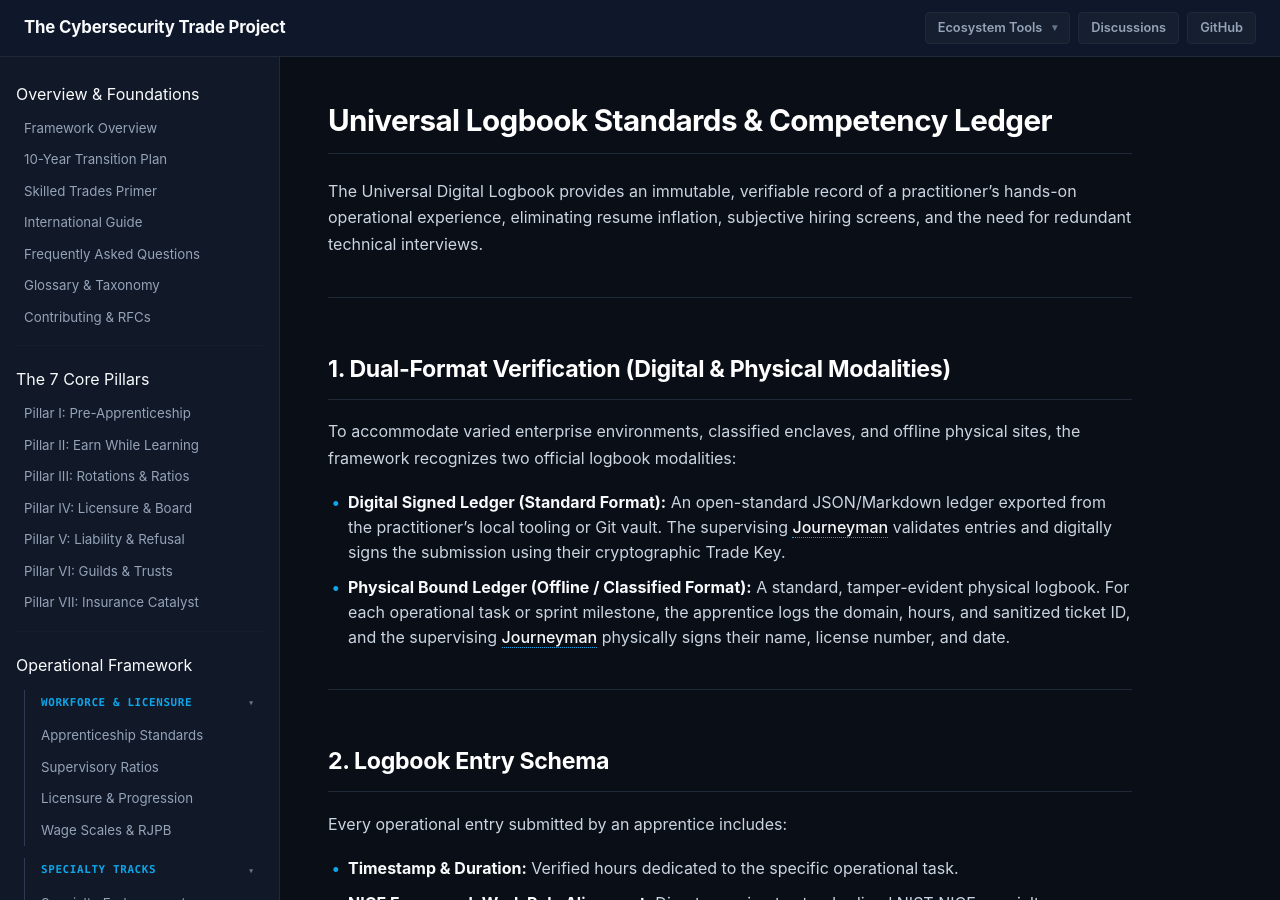
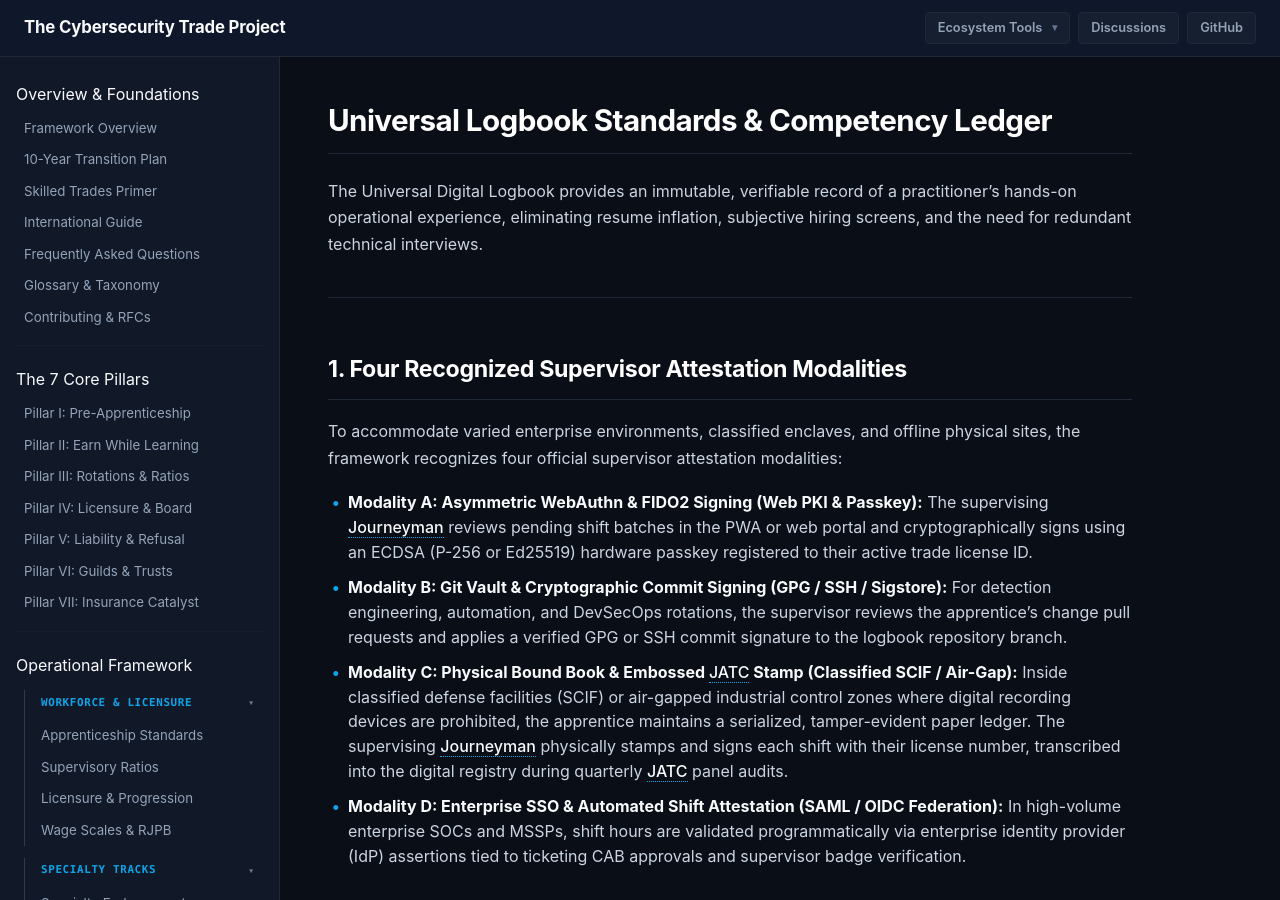
Before and after one commit to DanielTolczyk/the-cyber-trade-project, a Jekyll site: the page built from framework/logbook-standards.md, in a window 1280 px wide and 900 px high. Built offline with Jekyll 4.4.1, drawn with Linux system fonts in a browser that asks for light colours; our own code applies the rules of GitHub Pages for plain Markdown files.

Commit message:
docs(framework): formalize four recognized supervisor attestation modalities in logbook standards

```diff
--- a/framework/logbook-standards.md
+++ b/framework/logbook-standards.md
@@ -4,12 +4,14 @@ The Universal Digital Logbook provides an immutable, verifiable record of a prac
 
 ---
 
-## 1. Dual-Format Verification (Digital & Physical Modalities)
+## 1. Four Recognized Supervisor Attestation Modalities
 
-To accommodate varied enterprise environments, classified enclaves, and offline physical sites, the framework recognizes two official logbook modalities:
+To accommodate varied enterprise environments, classified enclaves, and offline physical sites, the framework recognizes four official supervisor attestation modalities:
 
-* **Digital Signed Ledger (Standard Format):** An open-standard JSON/Markdown ledger exported from the practitioner's local tooling or Git vault. The supervising Journeyman validates entries and digitally signs the submission using their cryptographic Trade Key.
-* **Physical Bound Ledger (Offline / Classified Format):** A standard, tamper-evident physical logbook. For each operational task or sprint milestone, the apprentice logs the domain, hours, and sanitized ticket ID, and the supervising Journeyman physically signs their name, license number, and date.
+* **Modality A: Asymmetric WebAuthn & FIDO2 Signing (Web PKI & Passkey):** The supervising Journeyman reviews pending shift batches in the PWA or web portal and cryptographically signs using an ECDSA (P-256 or Ed25519) hardware passkey registered to their active trade license ID.
+* **Modality B: Git Vault & Cryptographic Commit Signing (GPG / SSH / Sigstore):** For detection engineering, automation, and DevSecOps rotations, the supervisor reviews the apprentice's change pull requests and applies a verified GPG or SSH commit signature to the logbook repository branch.
+* **Modality C: Physical Bound Book & Embossed JATC Stamp (Classified SCIF / Air-Gap):** Inside classified defense facilities (SCIF) or air-gapped industrial control zones where digital recording devices are prohibited, the apprentice maintains a serialized, tamper-evident paper ledger. The supervising Journeyman physically stamps and signs each shift with their license number, transcribed into the digital registry during quarterly JATC panel audits.
+* **Modality D: Enterprise SSO & Automated Shift Attestation (SAML / OIDC Federation):** In high-volume enterprise SOCs and MSSPs, shift hours are validated programmatically via enterprise identity provider (IdP) assertions tied to ticketing CAB approvals and supervisor badge verification.
 
 ---
 
```
